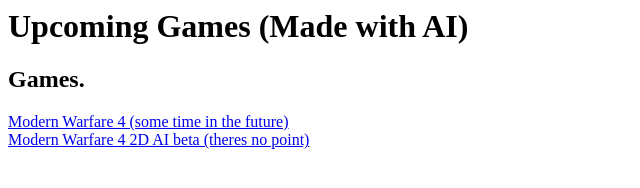
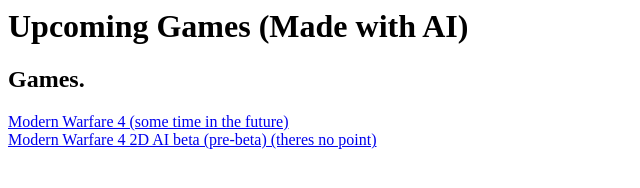
Before and after one commit to andypod/games, a plain HTML site: page index.html in a window 1280 px wide. Shown: the whole page, without its empty margins (0-640 px from the left). Drawn offline with Linux system fonts and the light colour scheme.

Commit message:
Update index.html

```diff
--- a/index.html
+++ b/index.html
@@ -6,5 +6,5 @@
   <div>
 
   </div>
-  <a href='mw4beta'>Modern Warfare 4 2D AI beta (theres no point)</a>
+  <a href='mw4pre'>Modern Warfare 4 2D AI beta (pre-beta) (theres no point)</a>
 </html>
```
